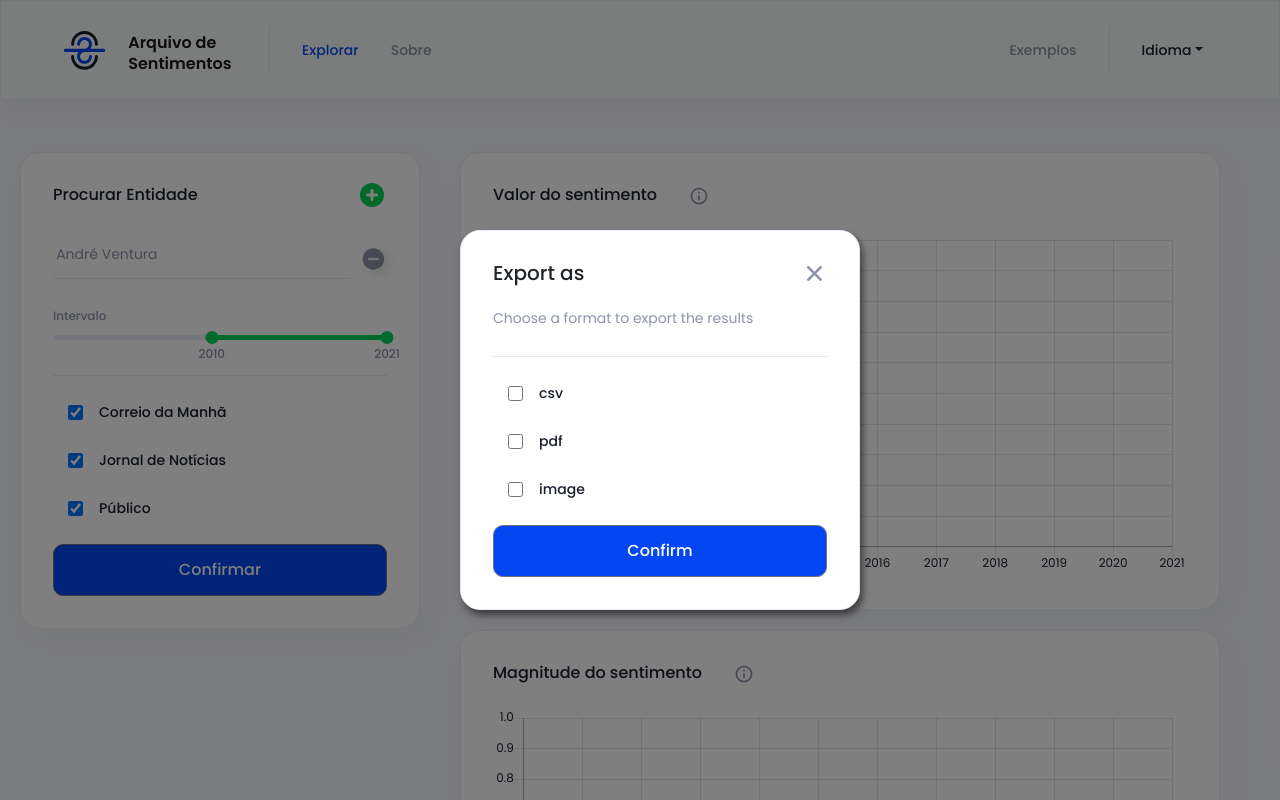
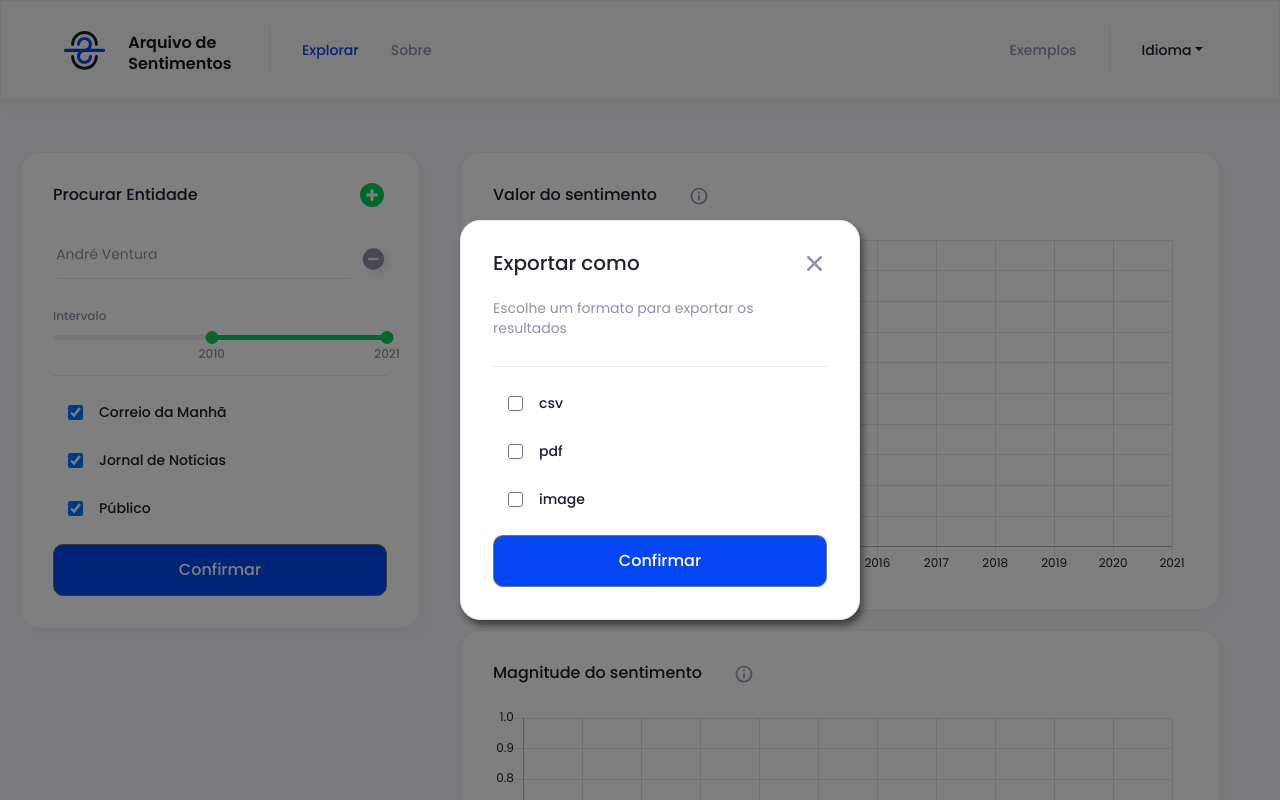
Before and after one commit to Revuj/Arquivo-de-Sentimentos, a React (Create React App) app in the folder frontend/: page / in a window 1280 px wide. Both pictures are taken after a click on the button "Exportar". Shown: the top 800 px of the page. Built offline with nearby package versions, Linux system fonts and the light colour scheme.

Commit message:
translated export modal

```diff
--- a/frontend/src/components/ExportModal.js
+++ b/frontend/src/components/ExportModal.js
@@ -2,10 +2,18 @@ import React, { forwardRef, useState } from 'react';
 import { Button } from 'reactstrap';
 import { HiX } from 'react-icons/hi';
 import { exportCsv } from '../utils/exportCsv';
+import { withTranslation } from 'react-i18next';
 
 const formats = ['csv', 'pdf', 'image'];
 
-const ExportModal = ({ setShowModal, title, data, exportPdf, exportImage }) => {
+const ExportModal = ({
+  t,
+  setShowModal,
+  title,
+  data,
+  exportPdf,
+  exportImage,
+}) => {
   const [selectedFormats, setSelectedFormats] = useState(new Set());
 
   const handleClick = (e) => {
@@ -38,14 +46,14 @@ const ExportModal = ({ setShowModal, title, data, exportPdf, exportImage }) => {
     >
       <div className="modal-form main-card">
         <div className="card-header">
-          <h5 className="modal-title">Export as</h5>
+          <h5 className="modal-title">{t('export_title')}</h5>
           <HiX
             size={25}
             className="close-modal-button"
             onClick={() => setShowModal(false)}
           />
         </div>
-        <p className="modal-caption">Choose a format to export the results</p>
+        <p className="modal-caption">{t('export_description')}</p>
         <ul id="selected-sources">
           {formats.map((format) => {
             return (
@@ -72,11 +80,11 @@ const ExportModal = ({ setShowModal, title, data, exportPdf, exportImage }) => {
           id="confirm-export-button"
           onClick={() => exportResults()}
         >
-          Confirm
+          {t('confirm')}
         </Button>
       </div>
     </div>
   );
 };
 
-export default ExportModal;
+export default withTranslation()(ExportModal);
--- a/frontend/src/locales/en/translation.json
+++ b/frontend/src/locales/en/translation.json
@@ -48,5 +48,8 @@
   "howitsdone_strong1": "Arquivo.pt API",
   "howitsdone_part2": " for searching for topics and retrieving related web content from predefined news sources (e.g. 'Jornal de Notícias', 'Diário de Notícias', 'Público', etc), so we can then parse and analyse those news.",
   "howitsdone_strong2": "Google Natural Language API",
-  "howitsdone_part3": " provides the tools necessary to perform sentiment analysis on the news retrieved by the Arquivo.pt API."
+  "howitsdone_part3": " provides the tools necessary to perform sentiment analysis on the news retrieved by the Arquivo.pt API.",
+
+  "export_title": "Export as",
+  "export_description": "Choose a format to export the results"
 }
--- a/frontend/src/locales/pt/translation.json
+++ b/frontend/src/locales/pt/translation.json
@@ -48,5 +48,8 @@
   "howitsdone_strong1": "Arquivo.pt API",
   "howitsdone_part2": " é utilizada para pesquisar por tópicos e obter conteúdo online, sobre esses tópicos, de fontes predefinidas (e.g. 'Jornal de Notícias', 'Diário de Notícias', 'Público', etc), para que o possamos processar e analisar.",
   "howitsdone_strong2": "Google Natural Language API",
-  "howitsdone_part3": " fornece as ferramentas necessárias para realizar a análise the sentimentos sobre as notícias obtidas através da Arquivo.pt API."
+  "howitsdone_part3": " fornece as ferramentas necessárias para realizar a análise the sentimentos sobre as notícias obtidas através da Arquivo.pt API.",
+
+  "export_title": "Exportar como",
+  "export_description": "Escolhe um formato para exportar os resultados"
 }
```
